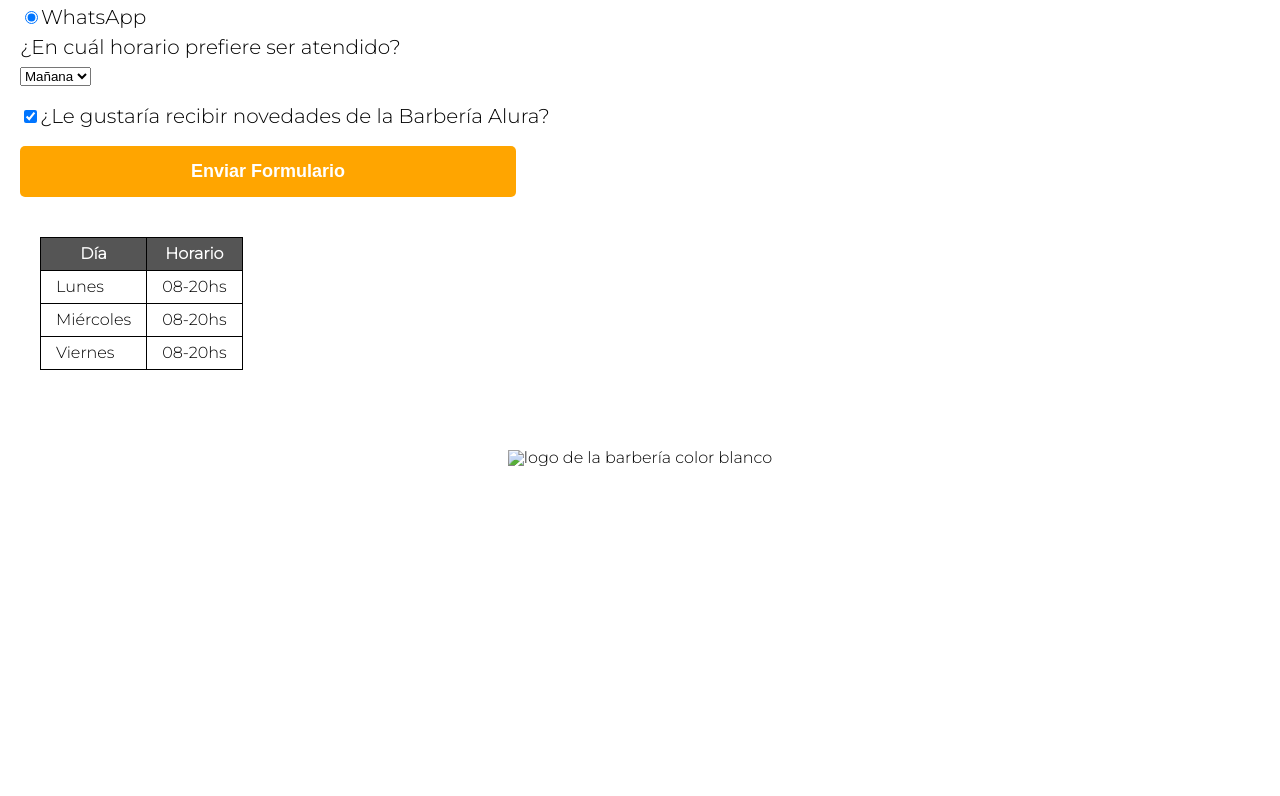
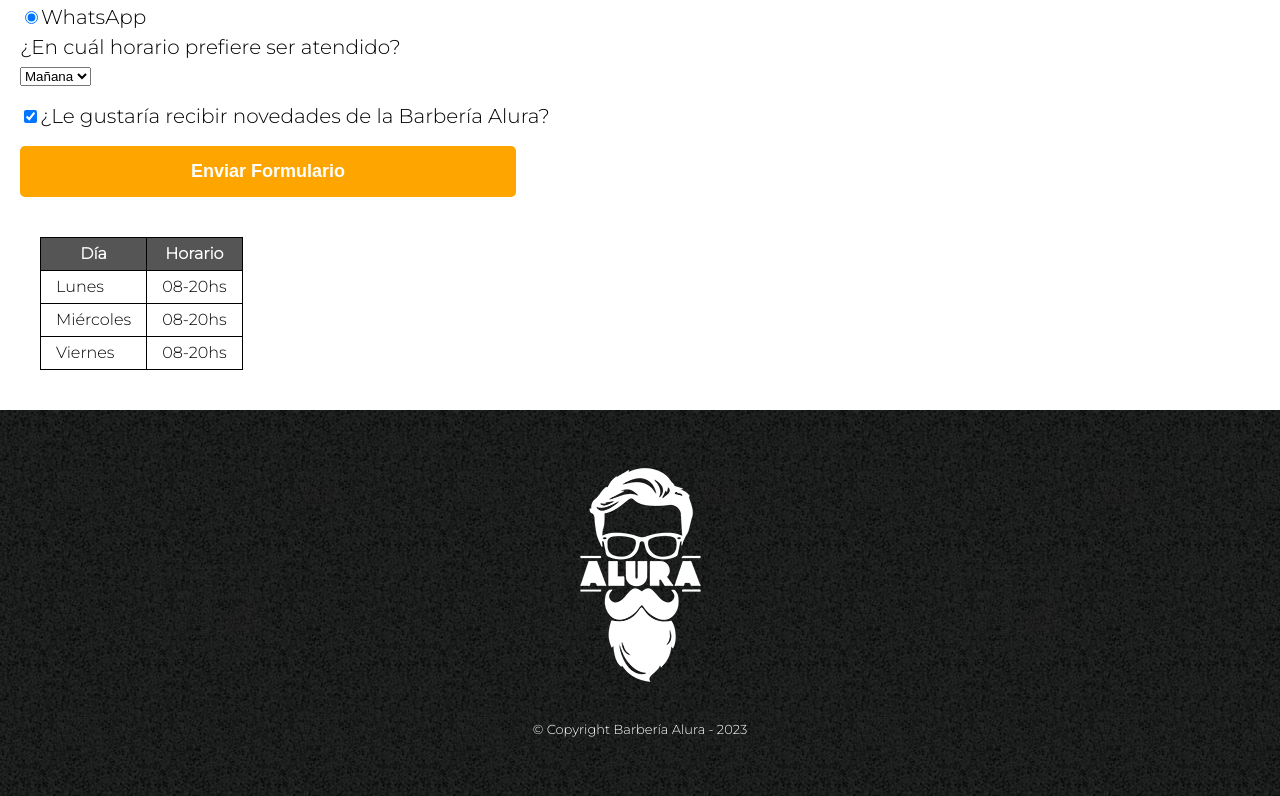
Before and after one commit to lorenzasf/Project_website_Barberia-Alura_-HTML-CSS3-, a plain HTML site: page pages/contacto.html in a window 1280 px wide. Shown: the part 905-1701 px from the top of the page. Before the commit the page ends 1464 px from the top, so only its background shows below. Drawn offline with Linux system fonts and the light colour scheme.

Commit message:
rutas de archivos de toda la web ya estan corregidas

```diff
--- a/css/style.css
+++ b/css/style.css
@@ -86,7 +86,7 @@ nav a:hover{
 
 footer{
     text-align: center;
-    background: url(./assets/bg.jpg);
+    background: url(../assets/bg.jpg);
     padding: 40px;
 }
 
--- a/pages/contacto.html
+++ b/pages/contacto.html
@@ -102,7 +102,7 @@
         </main>
 
         <footer>
-            <img src="./assets/logo-blanco.png" alt="logo de la barbería color blanco">
+            <img src="../assets/logo-blanco.png" alt="logo de la barbería color blanco">
             <p class="copyright">&copy Copyright Barbería Alura - 2023</p>
         </footer>
 
```
Also changed, not shown: pages/productos.html (+1 -1 lines), index.html (line endings or trailing spaces).
